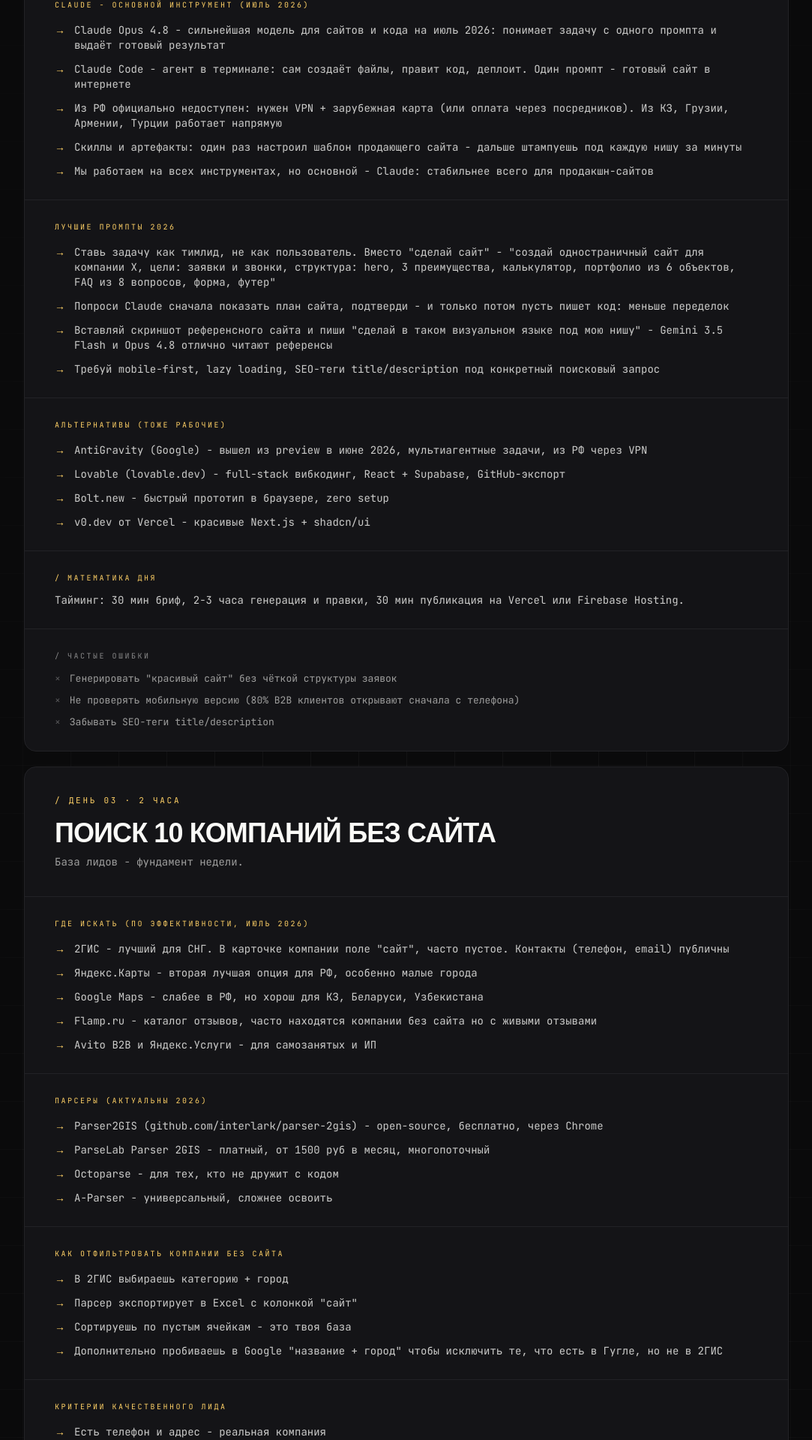
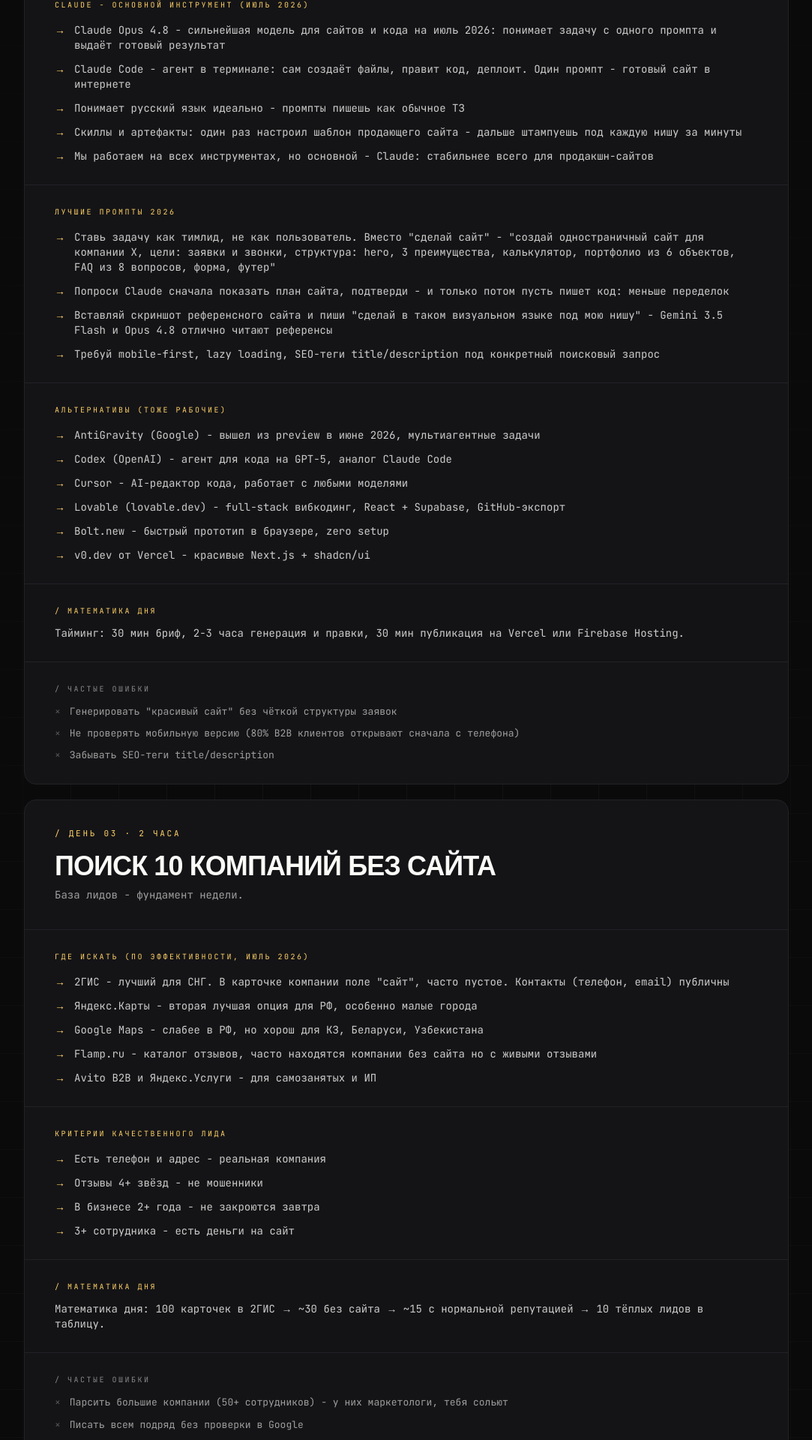
Before and after one commit to chebyrek324-oss/intensive-landing, a Next.js app: page /bonus/500 in a window 1280 px wide. Shown: the part 1860-3780 px from the top of the page at 75% size, without its empty margins (98-1181 px from the left). Built offline with nearby package versions, Linux system fonts and the light colour scheme; a web font is replaced by a local one.

Commit message:
Remove RF-access claims, parser blocks; add Codex/Cursor alternatives

```diff
--- a/app/bonus/500/page.tsx
+++ b/app/bonus/500/page.tsx
@@ -36,7 +36,7 @@
         heading: 'Инструменты проверки спроса (актуально июль 2026)',
         bullets: [
           'Яндекс.Вордстат (wordstat.yandex.ru) - бесплатно. Если 500+ запросов в месяц по "услуга + город" - рынок живой',
-          'Google Trends - работает в РФ без VPN. Проверка сезонности',
+          'Google Trends - бесплатная проверка сезонности спроса',
           '2ГИС (2gis.ru) - смотри категорию в городе, сколько компаний и у скольких живой сайт',
           'Яндекс.Карты - фильтр "без сайта" работает напрямую',
           'Avito и Яндекс.Услуги - косвенный индикатор живости ниши',
@@ -60,7 +60,7 @@
         bullets: [
           'Claude Opus 4.8 - сильнейшая модель для сайтов и кода на июль 2026: понимает задачу с одного промпта и выдаёт готовый результат',
           'Claude Code - агент в терминале: сам создаёт файлы, правит код, деплоит. Один промпт - готовый сайт в интернете',
-          'Из РФ официально недоступен: нужен VPN + зарубежная карта (или оплата через посредников). Из КЗ, Грузии, Армении, Турции работает напрямую',
+          'Понимает русский язык идеально - промпты пишешь как обычное ТЗ',
           'Скиллы и артефакты: один раз настроил шаблон продающего сайта - дальше штампуешь под каждую нишу за минуты',
           'Мы работаем на всех инструментах, но основной - Claude: стабильнее всего для продакшн-сайтов',
         ],
@@ -77,7 +77,9 @@
       {
         heading: 'Альтернативы (тоже рабочие)',
         bullets: [
-          'AntiGravity (Google) - вышел из preview в июне 2026, мультиагентные задачи, из РФ через VPN',
+          'AntiGravity (Google) - вышел из preview в июне 2026, мультиагентные задачи',
+          'Codex (OpenAI) - агент для кода на GPT-5, аналог Claude Code',
+          'Cursor - AI-редактор кода, работает с любыми моделями',
           'Lovable (lovable.dev) - full-stack вибкодинг, React + Supabase, GitHub-экспорт',
           'Bolt.new - быстрый прототип в браузере, zero setup',
           'v0.dev от Vercel - красивые Next.js + shadcn/ui',
@@ -108,24 +110,6 @@
         ],
       },
       {
-        heading: 'Парсеры (актуальны 2026)',
-        bullets: [
-          'Parser2GIS (github.com/interlark/parser-2gis) - open-source, бесплатно, через Chrome',
-          'ParseLab Parser 2GIS - платный, от 1500 руб в месяц, многопоточный',
-          'Octoparse - для тех, кто не дружит с кодом',
-          'A-Parser - универсальный, сложнее освоить',
-        ],
-      },
-      {
-        heading: 'Как отфильтровать компании без сайта',
-        bullets: [
-          'В 2ГИС выбираешь категорию + город',
-          'Парсер экспортирует в Excel с колонкой "сайт"',
-          'Сортируешь по пустым ячейкам - это твоя база',
-          'Дополнительно пробиваешь в Google "название + город" чтобы исключить те, что есть в Гугле, но не в 2ГИС',
-        ],
-      },
-      {
         heading: 'Критерии качественного лида',
         bullets: [
           'Есть телефон и адрес - реальная компания',
@@ -135,7 +119,7 @@
         ],
       },
     ],
-    math: 'Математика дня: 100 карточек через парсер → ~30 без сайта → ~15 с нормальной репутацией → 10 тёплых лидов в таблицу.',
+    math: 'Математика дня: 100 карточек в 2ГИС → ~30 без сайта → ~15 с нормальной репутацией → 10 тёплых лидов в таблицу.',
     errors: [
       'Парсить большие компании (50+ сотрудников) - у них маркетологи, тебя сольют',
       'Писать всем подряд без проверки в Google',
@@ -164,7 +148,7 @@
           'Smartlead.ai - сильная аналитика, от $39/мес',
           'Lemlist - персонализация, от $59/мес',
           'Snov.io - поиск email + отправка, от $39/мес',
-          'DashaMail - российский ESP, хранение данных в РФ (ФЗ-152), от 500 руб/мес',
+          'DashaMail - русскоязычный сервис рассылок для тёплой базы',
           'Coldy.ai - русскоязычный под холодные рассылки, 2026',
         ],
       },
```
